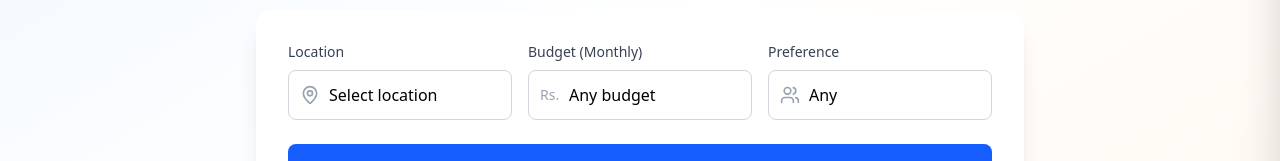
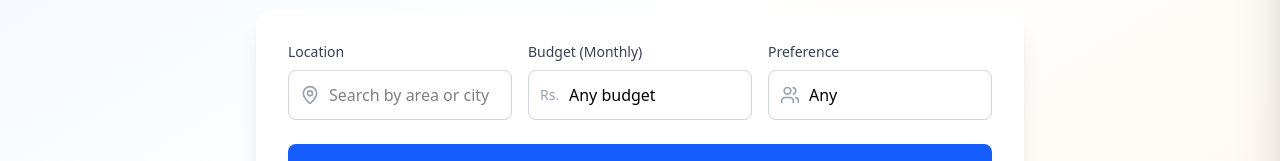
Before and after one commit to bikramgiri/Basobas, a React (Vite) app in the folder Client/: page / in a window 1280 px wide. Shown: the part 334-495 px from the top of the page. Built offline with nearby package versions, Linux system fonts and the light colour scheme.

Commit message:
Updated search section from herosection

```diff
--- a/Client/src/pages/home/components/HeroSection.jsx
+++ b/Client/src/pages/home/components/HeroSection.jsx
@@ -11,8 +11,10 @@ export default function HeroSection() {
     const handleSearch = (e) => {
         e.preventDefault();
         const params = new URLSearchParams();
-        if (location) params.append('location', location);
-        if (gender) params.append('gender', gender);
+        const trimmedLocation = location.trim();
+        if (trimmedLocation) params.append("location", trimmedLocation);
+        if (budget) params.append("budget", budget);
+        if (gender) params.append("gender", gender);
         navigate(`/explore-hostel?${params.toString()}`);
     };
 
@@ -32,32 +34,22 @@ export default function HeroSection() {
                     {/* Search Form */}
                     <form onSubmit={handleSearch} className="bg-white rounded-2xl shadow-xl p-6 md:p-8">
                         <div className="grid grid-cols-1 md:grid-cols-3 gap-4 mb-6">
-                            {/* Location */}
                             <div className="relative">
                                 <label className="block text-left text-sm font-medium text-gray-700 mb-2">
                                     Location
                                 </label>
                                 <div className="relative">
                                     <MapPin className="absolute left-3 top-1/2 -translate-y-1/2 text-gray-400 w-5 h-5" />
-                                    <select
+                                    <input
+                                        type="text"
                                         value={location}
                                         onChange={(e) => setLocation(e.target.value)}
-                                        className="w-full pl-10 pr-4 py-3 border border-gray-300 rounded-lg focus:ring-2 focus:ring-blue-500 focus:border-transparent outline-none appearance-none bg-white"
-                                    >
-                                        <option value="">Select location</option>
-                                        <option value="baneshwor">Baneshwor</option>
-                                        <option value="kupondole">Kupondole</option>
-                                        <option value="pulchowk">Pulchowk</option>
-                                        <option value="thamel">Thamel</option>
-                                        <option value="lazimpat">Lazimpat</option>
-                                        <option value="putalisadak">Putalisadak</option>
-                                        <option value="pokhara">Pokhara</option>
-                                        <option value="chitwan">Chitwan</option>
-                                    </select>
+                                        placeholder="Search by area or city"
+                                        className="w-full pl-10 pr-4 py-3 border border-gray-300 rounded-lg focus:ring-2 focus:ring-blue-500 focus:border-transparent outline-none bg-white"
+                                    />
                                 </div>
                             </div>
 
-                            {/* Budget */}
                             <div className="relative">
                                 <label className="block text-left text-sm font-medium text-gray-700 mb-2">
                                     Budget (Monthly)
@@ -80,7 +72,6 @@ export default function HeroSection() {
                                 </div>
                             </div>
 
-                            {/* Gender */}
                             <div className="relative">
                                 <label className="block text-left text-sm font-medium text-gray-700 mb-2">
                                     Preference
@@ -93,9 +84,9 @@ export default function HeroSection() {
                                         className="w-full pl-10 pr-4 py-3 border border-gray-300 rounded-lg focus:ring-2 focus:ring-blue-500 focus:border-transparent outline-none appearance-none bg-white"
                                     >
                                         <option value="">Any</option>
-                                        <option value="boys">Boys Only</option>
-                                        <option value="girls">Girls Only</option>
-                                        <option value="mixed">Mixed</option>
+                                        <option value="Boys Only">Boys Only</option>
+                                        <option value="Girls Only">Girls Only</option>
+                                        <option value="Mixed">Mixed</option>
                                     </select>
                                 </div>
                             </div>
--- a/Client/src/pages/search/SearchPage.jsx
+++ b/Client/src/pages/search/SearchPage.jsx
@@ -6,17 +6,53 @@ import MapView from './components/MapView';
 import { hostels } from './mockData';
 import { SlidersHorizontal } from 'lucide-react';
 
+const parseBudgetToMaxPrice = (budget) => {
+    if (!budget) return 15000;
+
+    if (budget.includes('+')) {
+        const min = parseInt(budget, 10);
+        return Number.isNaN(min) ? 15000 : Math.max(min, 15000);
+    }
+
+    const [, max] = budget.split('-');
+    const parsedMax = parseInt(max, 10);
+    return Number.isNaN(parsedMax) ? 15000 : parsedMax;
+};
+
+const normalizeGender = (gender) => {
+    if (!gender) return '';
+
+    const lower = gender.toLowerCase();
+    if (lower === 'boys') return 'Boys Only';
+    if (lower === 'girls') return 'Girls Only';
+    if (lower === 'mixed') return 'Mixed';
+    return gender;
+};
+
 const SearchPage = () => {
     const [searchParams] = useSearchParams();
     const [isMobileFilterOpen, setIsMobileFilterOpen] = useState(false);
+    const locationParam = (searchParams.get('location') || '').trim();
+    const budgetParam = searchParams.get('budget') || '';
+    const genderParam = normalizeGender(searchParams.get('gender') || '');
 
     // Initial State from URL params or defaults
     const [filters, setFilters] = useState({
-        location: searchParams.get('location') || '',
-        maxPrice: 15000, // Default max
-        gender: searchParams.get('gender') || '',
-        amenities: []
+        location: locationParam,
+        maxPrice: parseBudgetToMaxPrice(budgetParam),
+        gender: genderParam,
+        amenities: [],
+        roomType: ''
     });
+
+    useEffect(() => {
+        setFilters((prev) => ({
+            ...prev,
+            location: locationParam,
+            maxPrice: parseBudgetToMaxPrice(budgetParam),
+            gender: genderParam
+        }));
+    }, [locationParam, budgetParam, genderParam]);
 
     // Filter Logic
     const filteredHostels = useMemo(() => {
@@ -115,7 +151,7 @@ const SearchPage = () => {
                                             Try adjusting your filters or price range to see more results.
                                         </p>
                                         <button
-                                            onClick={() => setFilters({ location: '', maxPrice: 15000, gender: '', amenities: [] })}
+                                            onClick={() => setFilters({ location: '', maxPrice: 15000, gender: '', amenities: [], roomType: '' })}
                                             className="mt-6 text-blue-600 font-medium hover:underline"
                                         >
                                             Clear all filters
```
